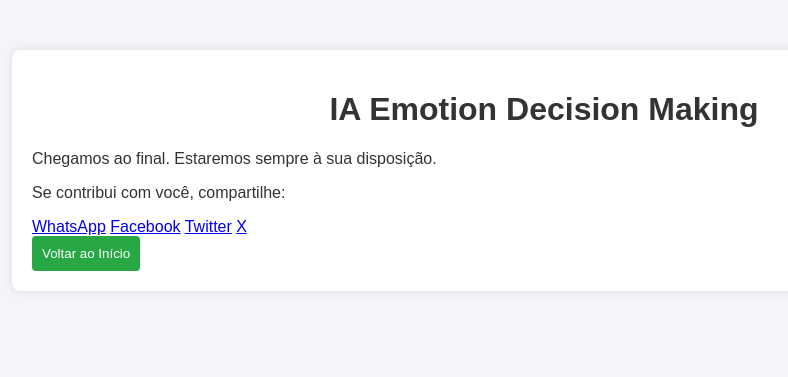
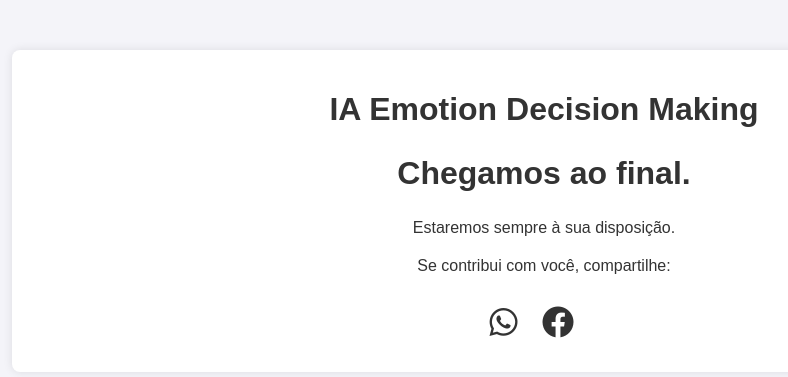
Before and after one commit to JoaoCarlosOrquiza/iaemotiondecisionmaking, a Flask app: template templates/final.html in a window 1280 px wide. Shown: the top 377 px of the page, without its empty margins (96-884 px from the left). Run offline with Flask 2, Linux system fonts and the light colour scheme; the template is opened without the code that fills it, so the values that code supplies are empty.

Commit message:
Atualiza o arquivo final.html

```diff
--- a/templates/final.html
+++ b/templates/final.html
@@ -6,6 +6,26 @@
     <meta name="description" content="IA Emotion Decision Making - Finalização">
     <title>IA Emotion Decision Making - Finalização</title>
     <link rel="stylesheet" href="static/css/styles.css">
+    <link rel="stylesheet" href="https://cdnjs.cloudflare.com/ajax/libs/font-awesome/6.0.0-beta3/css/all.min.css">
+    <style>
+        #final-message {
+            text-align: center;
+        }
+        #final-message p {
+            margin: 20px 0;
+        }
+        #final-message h1 {
+            font-size: 2em;
+            font-weight: bold;
+        }
+        #share-options a {
+            display: inline-block;
+            margin: 10px;
+            text-decoration: none;
+            font-size: 2em;
+            color: #333;
+        }
+    </style>
 </head>
 <body>
     <div class="container">
@@ -14,15 +34,14 @@
         </header>
         <main>
             <section id="final-message">
-                <p>Chegamos ao final. Estaremos sempre à sua disposição.</p>
+                <h1>Chegamos ao final.</h1>
+                <p>Estaremos sempre à sua disposição.</p>
                 <p>Se contribui com você, compartilhe:</p>
                 <div id="share-options">
-                    <a href="#" id="share-whatsapp">WhatsApp</a>
-                    <a href="#" id="share-facebook">Facebook</a>
-                    <a href="#" id="share-twitter">Twitter</a>
-                    <a href="#" id="share-x">X</a>
+                    <a href="https://wa.me/?text=IA%20Emotion%20Decision%20Making%20contribuiu%20comigo!" id="share-whatsapp" target="_blank"><i class="fab fa-whatsapp"></i></a>
+                    <a href="https://www.facebook.com/sharer/sharer.php?u=IAEmotionDecisionMaking.com" id="share-facebook" target="_blank"><i class="fab fa-facebook"></i></a>
+                    <a href="https://x.com/intent/tweet?text=IA%20Emotion%20Decision%20Making%20contribuiu%20comigo!&url=https://IAEmotionDecisionMaking.com" id="share-x" target="_blank"><i class="fab fa-x-twitter"></i></a>
                 </div>
-                <button onclick="window.location.href='index.html'">Voltar ao Início</button>
             </section>
         </main>
     </div>
```
